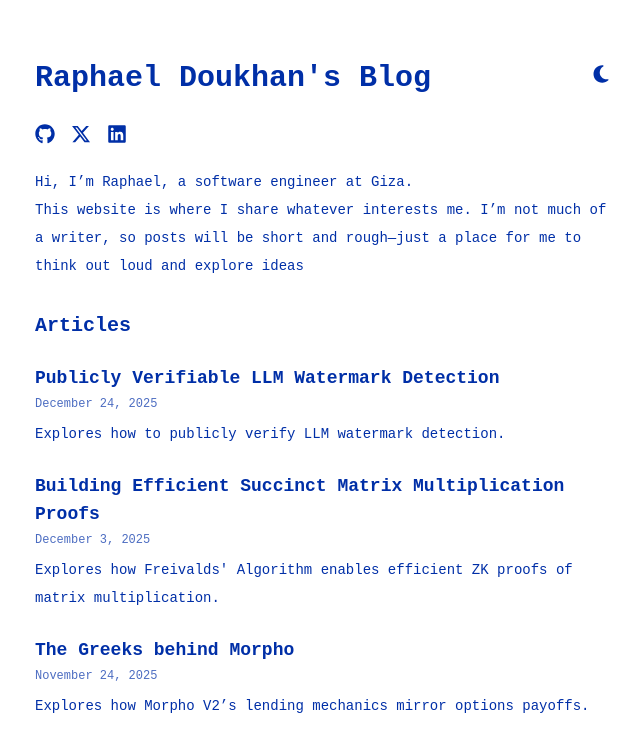
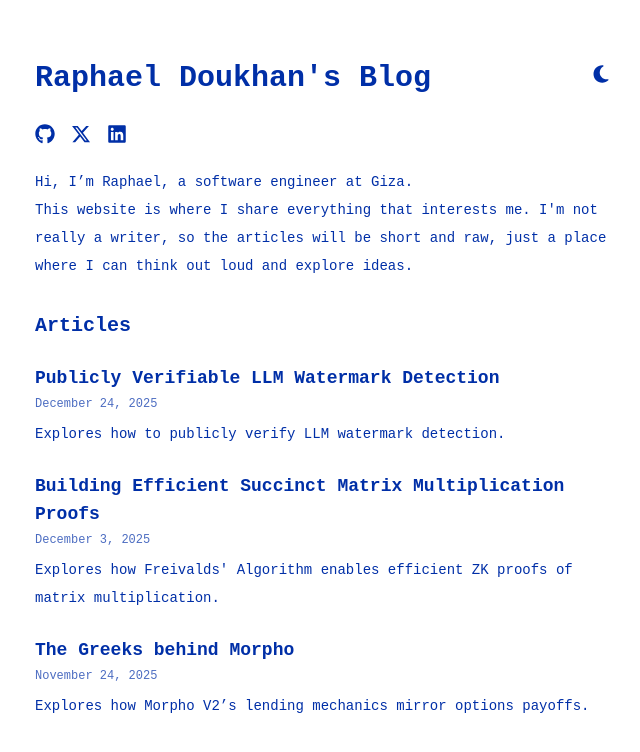
Before and after one commit to raphaelDkhn/Raphael-Doukhan-Website, a Next.js app: page / in a window 1280 px wide. Shown: the top 752 px of the page, without its empty margins (221-861 px from the left). Built offline with nearby package versions, Linux system fonts and the light colour scheme; a web font is replaced by a local one.

Commit message:
Update page.tsx

```diff
--- a/app/page.tsx
+++ b/app/page.tsx
@@ -58,9 +58,9 @@ export default function Home() {
             </a>
             .
             <br />
-            This website is where I share whatever interests me. I’m not much of
-            a writer, so posts will be short and rough—just a place for me to
-            think out loud and explore ideas
+            This website is where I share everything that interests me. I'm not
+            really a writer, so the articles will be short and raw, just a place
+            where I can think out loud and explore ideas.
           </p>
 
           <br />
```
